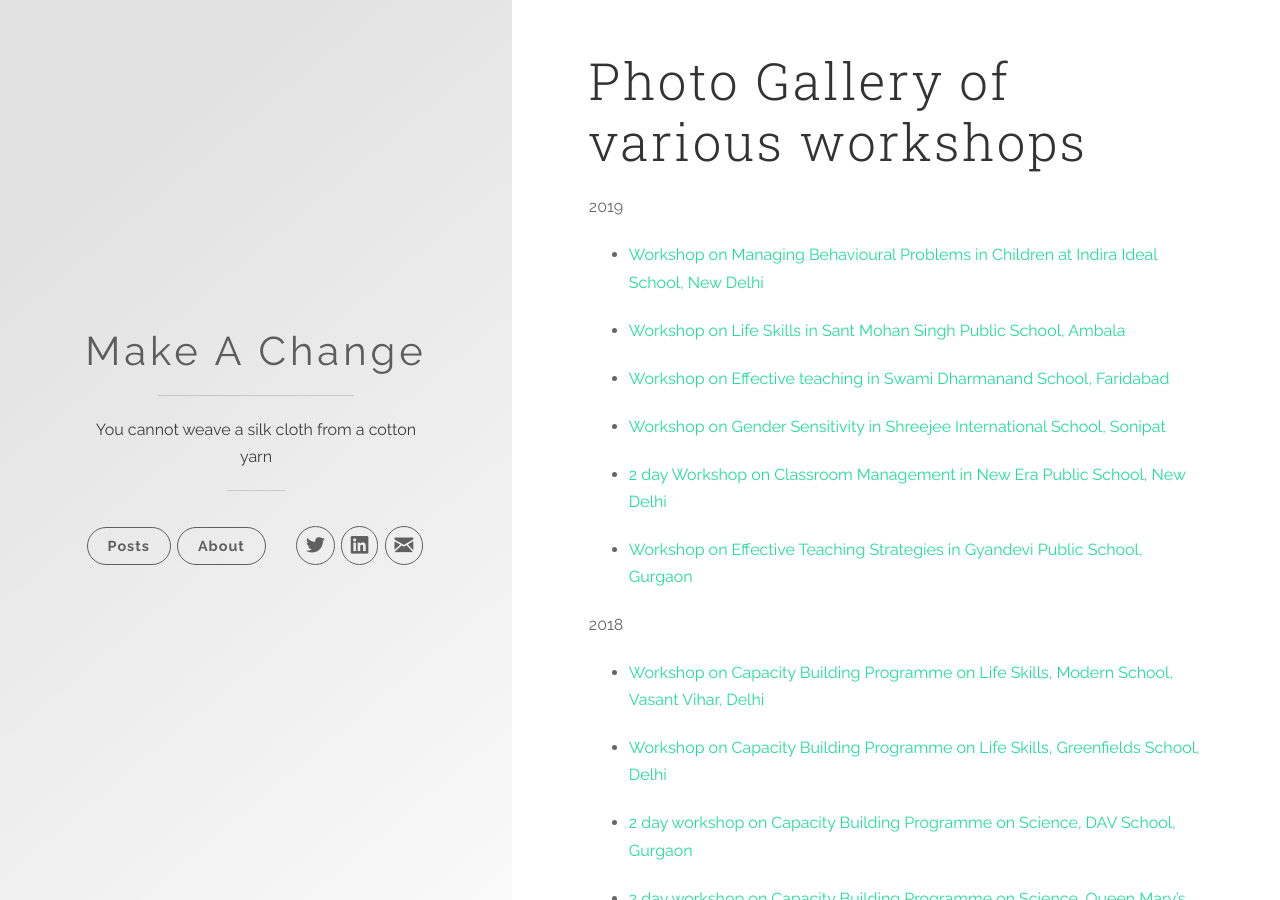
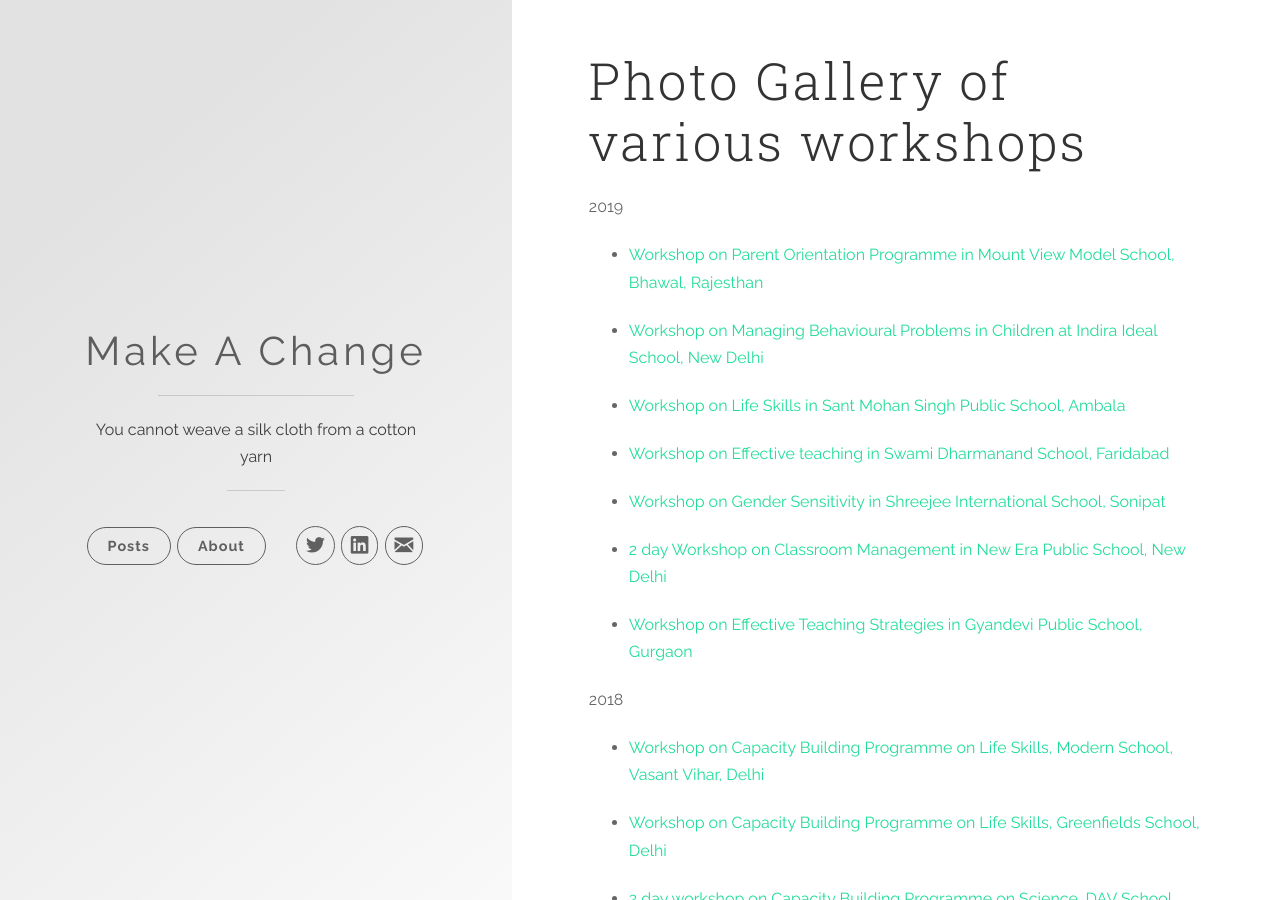
Before and after one commit to rksriv/rksriv.github.io, a Jekyll site: the page built from galleries/index.markdown, in a window 1280 px wide and 900 px high. Built offline with Jekyll 4.4.1, drawn with Linux system fonts in a browser that asks for light colours; nearby versions of some CDN libraries.

Commit message:
Updates of August

```diff
--- a/_data/galleries.yml
+++ b/_data/galleries.yml
@@ -1,3 +1,21 @@
+- id: 2019-mount-view-model-school-bhawal
+  year: 2019
+  description: Workshop on Parent Orientation Programme in Mount View Model School, Bhawal, Rajesthan
+  imagefolder: /photos/2019-mount-view-model-school
+  images:
+  - name: 1.jpg
+    thumb: 1.jpg
+    text: School Building
+  - name: 2.jpg
+    thumb: 2.jpg
+    text: Interacting with Parents
+  - name: 3.jpg
+    thumb: 3.jpg
+    text: Addressing the concerns of Parents
+  - name: 4.jpg
+    thumb: 4.jpg
+    text: Group photograph
+
 - id: 2019-indira-ideal-school-delhi
   year: 2019
   description: Workshop on Managing Behavioural Problems in Children at Indira Ideal School, New Delhi
--- /dev/null
+++ b/galleries/2019-mount-view-model-school-bhawal.markdown
@@ -0,0 +1,5 @@
+---
+title: Workshop on Parent Orientation Programme in Mount View Model School, Bhawal, Rajesthan
+layout: gallery
+galleryid: 2019-mount-view-model-school-bhawal
+---
--- a/madeachange/index.markdown
+++ b/madeachange/index.markdown
@@ -52,6 +52,7 @@ Here are some of the schools where I have *made a change* in the past 6 years.
 45. Swami Dharmanand School, Faridabad
 46. Sant Mohan Singh Public School, Gurgaon
 47. Indira Ideal School, New Delhi
+48. Mount View Model School, Bhawal, Rajesthan
 
 
 SQAA Workshop
```
Also changed, not shown: photos/2019-mount-view-model-school/1.jpg (added), photos/2019-mount-view-model-school/2.jpg (added), photos/2019-mount-view-model-school/3.jpg (added), photos/2019-mount-view-model-school/4.jpg (added).
